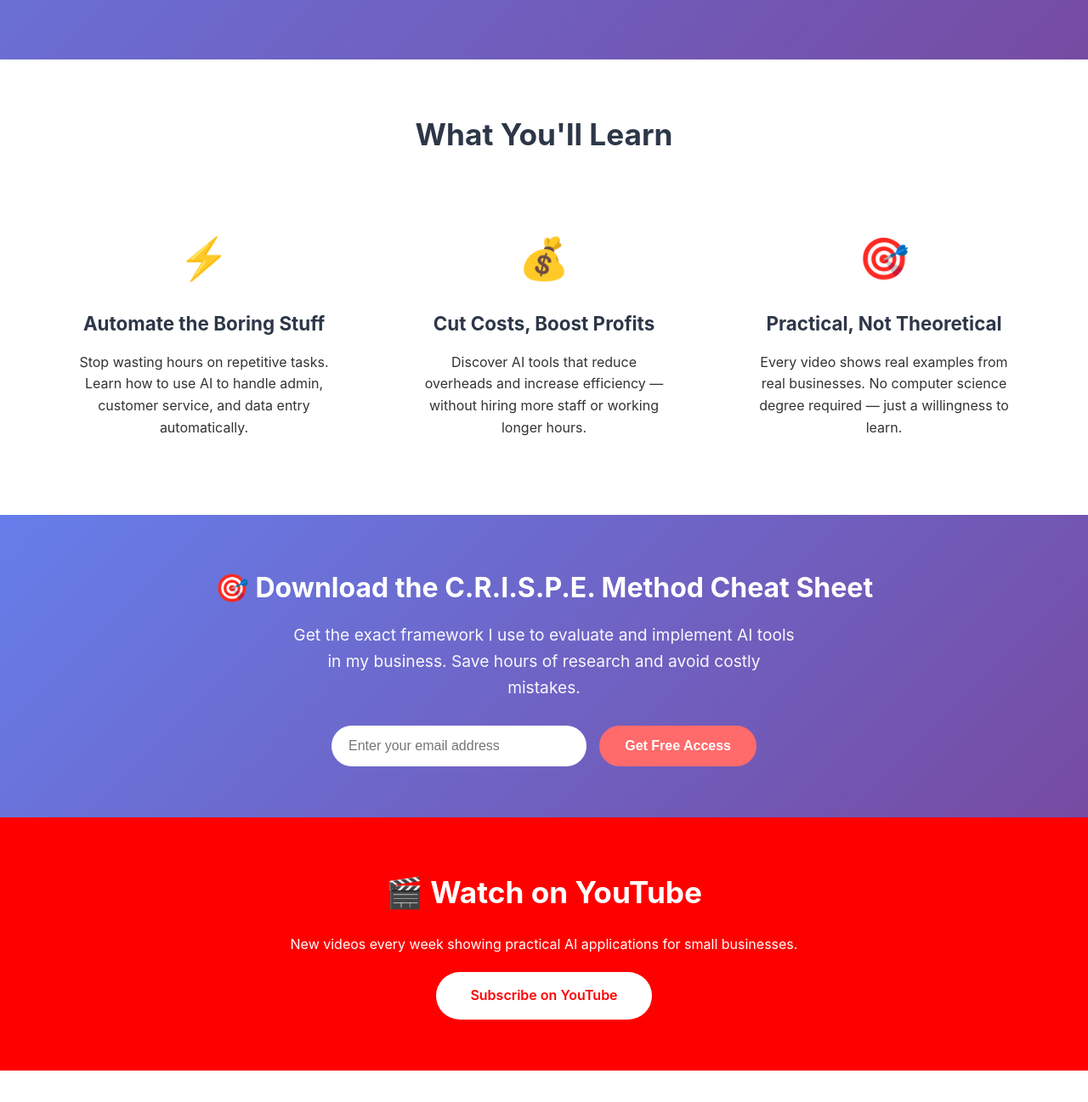
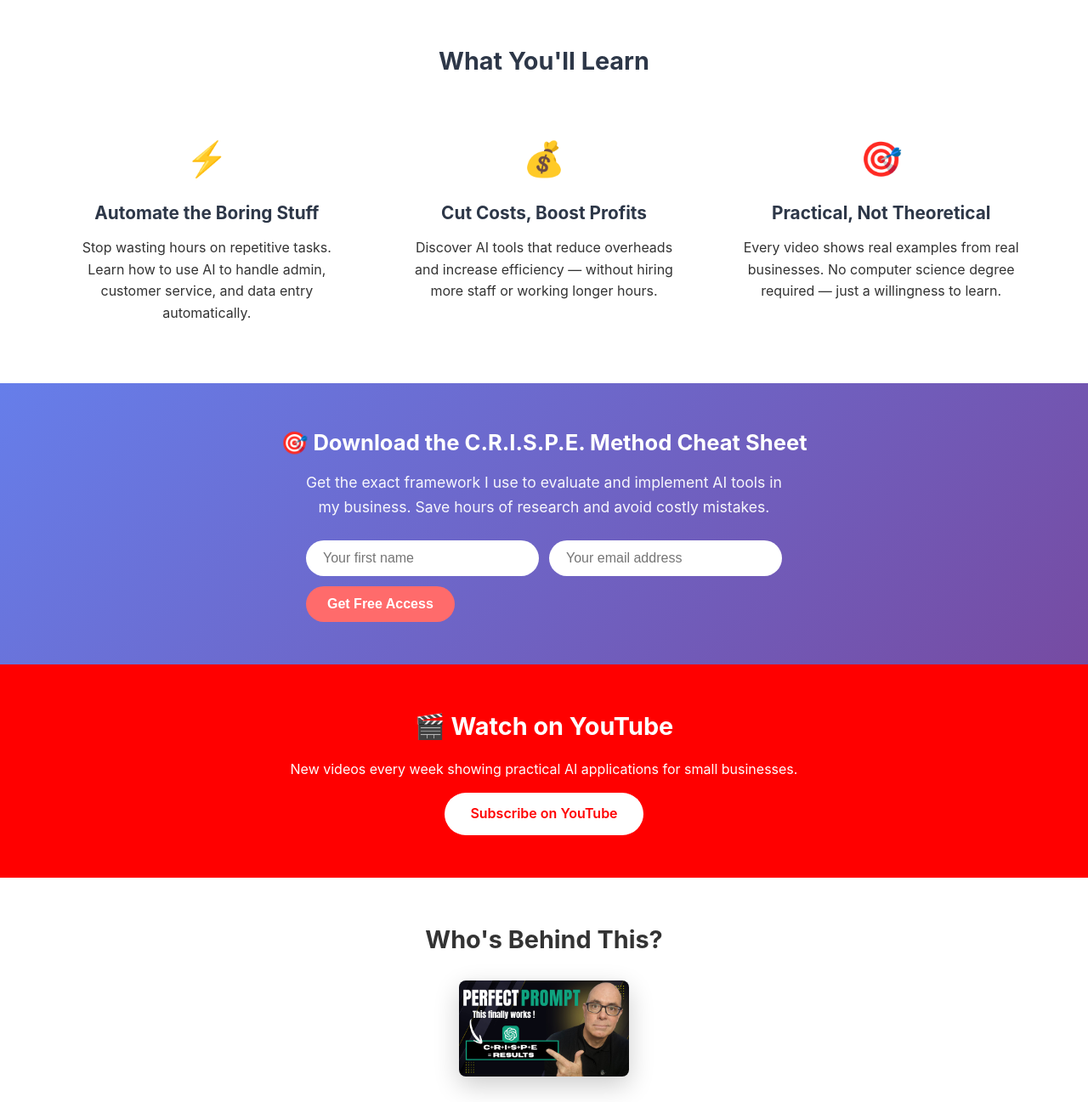
Before and after one commit to markymark1969/practical-ai-landing, a plain HTML site: page index.html in a window 1280 px wide. Shown: the part 560-1857 px from the top of the page at 85% size. Drawn offline with Linux system fonts and the light colour scheme.

Commit message:
Update: Add first name field, rectangular about photo, mobile responsiveness, and success page with download

```diff
--- a/index.html
+++ b/index.html
@@ -20,37 +20,37 @@
         header {
             background: linear-gradient(135deg, #667eea 0%, #764ba2 100%);
             color: white;
-            padding: 80px 0;
+            padding: 60px 0;
             text-align: center;
         }
         header h1 {
-            font-size: 3rem;
-            margin-bottom: 20px;
+            font-size: 2.5rem;
+            margin-bottom: 15px;
             font-weight: 700;
         }
         header p {
-            font-size: 1.3rem;
+            font-size: 1.2rem;
             opacity: 0.95;
             max-width: 600px;
-            margin: 20px auto;
+            margin: 15px auto;
         }
         .hero-photo {
-            width: 140px;
-            height: 140px;
+            width: 120px;
+            height: 120px;
             border-radius: 12px;
             object-fit: cover;
-            margin-bottom: 20px;
+            margin-bottom: 15px;
             box-shadow: 0 10px 30px rgba(0,0,0,0.3);
         }
         .cta-button {
             display: inline-block;
             background: #fff;
             color: #667eea;
-            padding: 15px 40px;
+            padding: 12px 30px;
             border-radius: 50px;
             text-decoration: none;
             font-weight: 600;
-            margin-top: 30px;
+            margin-top: 20px;
             transition: transform 0.2s, box-shadow 0.2s;
         }
         .cta-button:hover {
@@ -58,33 +58,41 @@
             box-shadow: 0 10px 30px rgba(0,0,0,0.2);
         }
         section {
-            padding: 60px 0;
+            padding: 50px 0;
         }
         .features {
             background: white;
         }
         .features h2 {
             text-align: center;
-            font-size: 2.2rem;
-            margin-bottom: 50px;
+            font-size: 1.8rem;
+            margin-bottom: 40px;
             color: #2d3748;
         }
         .feature-grid {
             display: grid;
-            grid-template-columns: repeat(auto-fit, minmax(300px, 1fr));
-            gap: 40px;
+            grid-template-columns: 1fr;
+            gap: 30px;
+        }
+        @media (min-width: 768px) {
+            .feature-grid {
+                grid-template-columns: repeat(3, 1fr);
+            }
+            header h1 { font-size: 3rem; }
+            header p { font-size: 1.3rem; }
+            .hero-photo { width: 140px; height: 140px; }
         }
         .feature {
             text-align: center;
-            padding: 30px;
+            padding: 20px;
         }
         .feature-icon {
-            font-size: 3rem;
-            margin-bottom: 20px;
+            font-size: 2.5rem;
+            margin-bottom: 15px;
         }
         .feature h3 {
-            font-size: 1.4rem;
-            margin-bottom: 15px;
+            font-size: 1.3rem;
+            margin-bottom: 12px;
             color: #2d3748;
         }
         .youtube-section {
@@ -93,26 +101,26 @@
             text-align: center;
         }
         .youtube-section h2 {
-            font-size: 2.2rem;
-            margin-bottom: 20px;
+            font-size: 1.8rem;
+            margin-bottom: 15px;
         }
         .youtube-button {
             display: inline-block;
             background: white;
             color: #ff0000;
-            padding: 15px 40px;
+            padding: 12px 30px;
             border-radius: 50px;
             text-decoration: none;
             font-weight: 600;
-            margin-top: 20px;
+            margin-top: 15px;
         }
         .about {
             background: white;
         }
         .about h2 {
             text-align: center;
-            font-size: 2.2rem;
-            margin-bottom: 30px;
+            font-size: 1.8rem;
+            margin-bottom: 25px;
         }
         .about-content {
             max-width: 800px;
@@ -122,51 +130,59 @@
             color: #555;
         }
         .about-photo {
-            width: 150px;
-            height: 150px;
-            border-radius: 50%;
+            width: 200px;
+            height: auto;
+            border-radius: 8px;
             object-fit: cover;
-            margin-bottom: 30px;
-            border: 4px solid #667eea;
+            margin-bottom: 25px;
             box-shadow: 0 10px 30px rgba(0,0,0,0.2);
         }
         .email-section {
             background: linear-gradient(135deg, #667eea 0%, #764ba2 100%);
             color: white;
             text-align: center;
-            padding: 60px 0;
+            padding: 50px 0;
         }
         .email-section h2 {
-            font-size: 2rem;
-            margin-bottom: 15px;
+            font-size: 1.6rem;
+            margin-bottom: 12px;
+            padding: 0 15px;
         }
         .email-section p {
-            font-size: 1.2rem;
+            font-size: 1.1rem;
             opacity: 0.95;
-            margin-bottom: 30px;
+            margin-bottom: 25px;
             max-width: 600px;
             margin-left: auto;
             margin-right: auto;
+            padding: 0 15px;
         }
         .email-form {
             display: flex;
-            flex-wrap: wrap;
-            justify-content: center;
-            gap: 15px;
-            max-width: 500px;
+            flex-direction: column;
+            gap: 12px;
+            max-width: 400px;
             margin: 0 auto;
+            padding: 0 20px;
         }
-        .email-input {
+        @media (min-width: 768px) {
+            .email-form {
+                flex-direction: row;
+                flex-wrap: wrap;
+                max-width: 600px;
+            }
+        }
+        .form-input {
             flex: 1;
-            min-width: 250px;
-            padding: 15px 20px;
+            min-width: 200px;
+            padding: 12px 20px;
             border: none;
             border-radius: 50px;
             font-size: 1rem;
             outline: none;
         }
         .email-button {
-            padding: 15px 30px;
+            padding: 12px 25px;
             background: #ff6b6b;
             color: white;
             border: none;
@@ -184,15 +200,11 @@
             background: #2d3748;
             color: white;
             text-align: center;
-            padding: 40px 0;
+            padding: 30px 0;
         }
         footer a {
             color: #90cdf4;
             text-decoration: none;
-        }
-        @media (max-width: 768px) {
-            header h1 { font-size: 2rem; }
-            header p { font-size: 1.1rem; }
         }
     </style>
 </head>
@@ -233,8 +245,9 @@
         <div class="container">
             <h2>🎯 Download the C.R.I.S.P.E. Method Cheat Sheet</h2>
             <p>Get the exact framework I use to evaluate and implement AI tools in my business. Save hours of research and avoid costly mistakes.</p>
-            <form class="email-form" name="email-capture" method="POST" data-netlify="true">
-                <input type="email" name="email" class="email-input" placeholder="Enter your email address" required>
+            <form class="email-form" name="email-capture" method="POST" data-netlify="true" action="/success">
+                <input type="text" name="firstName" class="form-input" placeholder="Your first name" required>
+                <input type="email" name="email" class="form-input" placeholder="Your email address" required>
                 <button type="submit" class="email-button">Get Free Access</button>
             </form>
         </div>
```
Also changed, not shown: success.html (added, +89 -0 lines), 2 other files.
